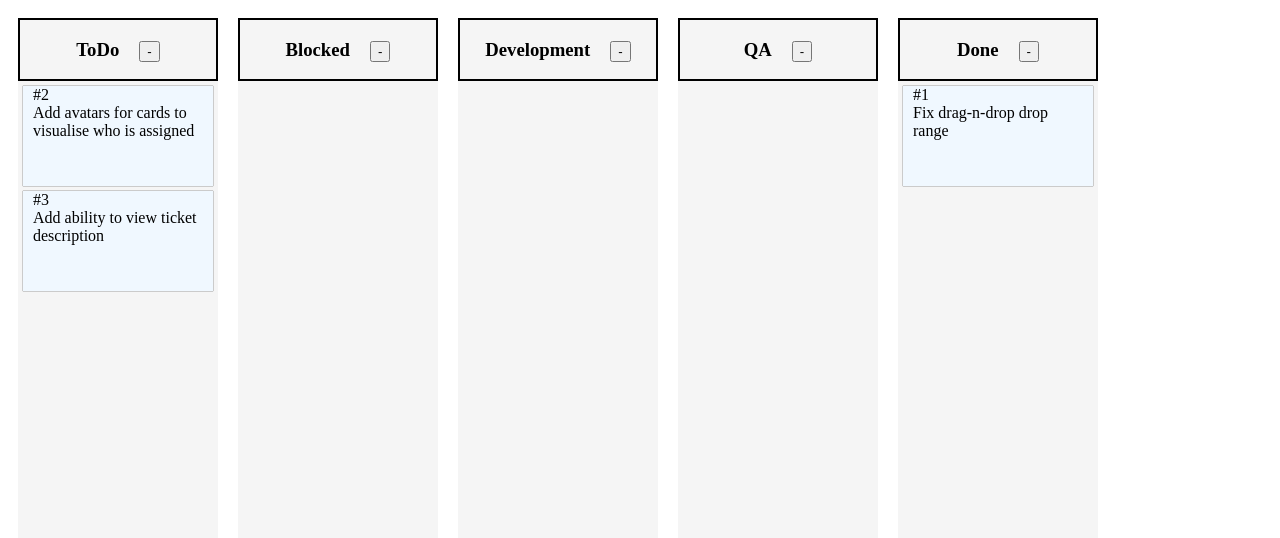
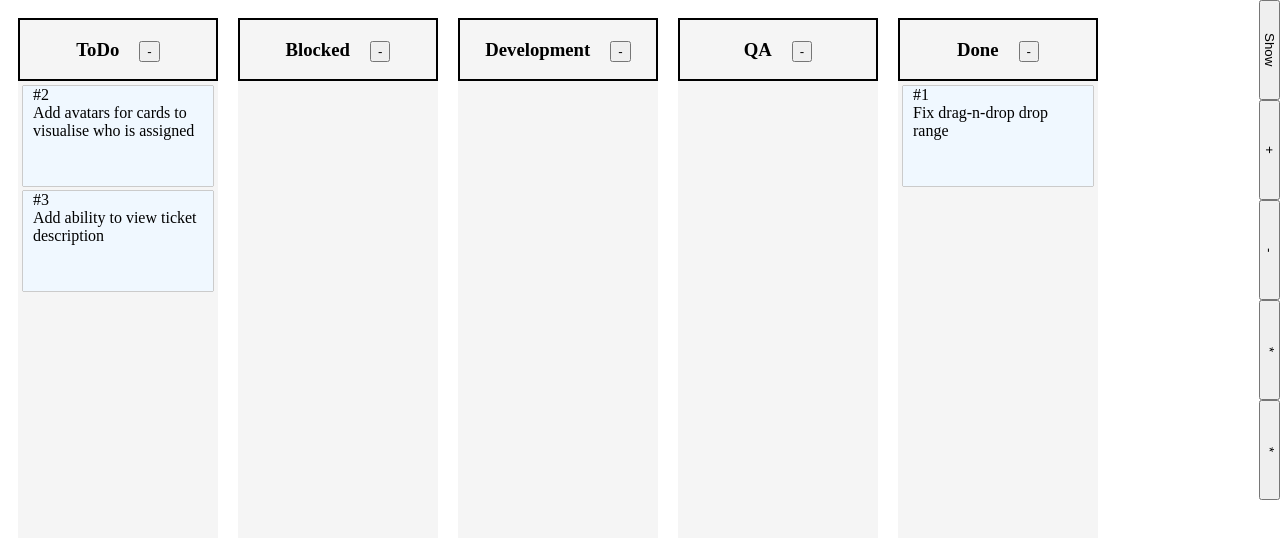
Before and after one commit to AbobaShlepa/jira, a Vue app: page / in a window 1280 px wide. Shown: the top 538 px of the page. Built offline with nearby package versions, Linux system fonts and the light colour scheme.

Commit message:
Added bottom menu

```diff
--- a/src/App.vue
+++ b/src/App.vue
@@ -1,7 +1,24 @@
 <script setup lang="ts">
   import Board from './components/Board.vue';
+  import SideMenu from './components/SideMenu.vue'
 </script>
 
 <template>
-  <Board />
+  <div class="flex">
+    <Board />
+    <SideMenu class="stick-right" />
+  </div>
 </template>
+
+<style scoped>
+.flex {
+  display: flex;
+}
+
+.stick-right {
+  position: absolute;
+  right: 0;
+  top: 0;
+  bottom: 0;
+}
+</style>
--- /dev/null
+++ b/src/components/SideMenu.vue
@@ -0,0 +1,45 @@
+<script setup lang="ts">
+  import { ref } from 'vue';
+
+  let shown = ref(true);
+
+  function toggleMenu() {
+    shown.value = !shown.value;
+  }
+
+</script>
+
+<template>
+  <div class="flex vertical">
+    <button @click="toggleMenu">
+      {{ shown ? 'Show' : 'Hide' }}
+    </button>
+    <div v-bind:style="{ visibility: shown ? 'visible' : 'hidden' }">
+      <button>
+        +
+      </button>
+
+      <button>
+        -
+      </button>
+
+      <button>
+        *
+      </button>
+
+      <button>
+        *
+      </button>
+    </div>
+  </div>
+</template>
+
+<style scoped>
+.vertical {
+  writing-mode: vertical-rl;
+}
+
+button {
+  height: 100px;
+}
+</style>
```
